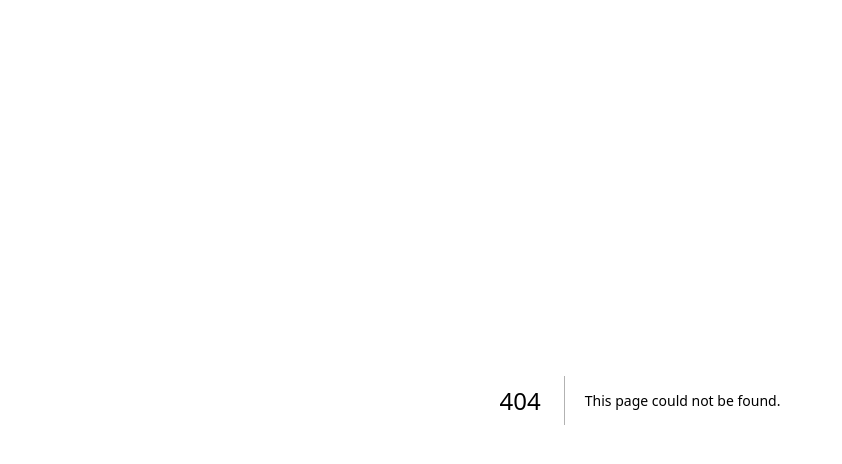
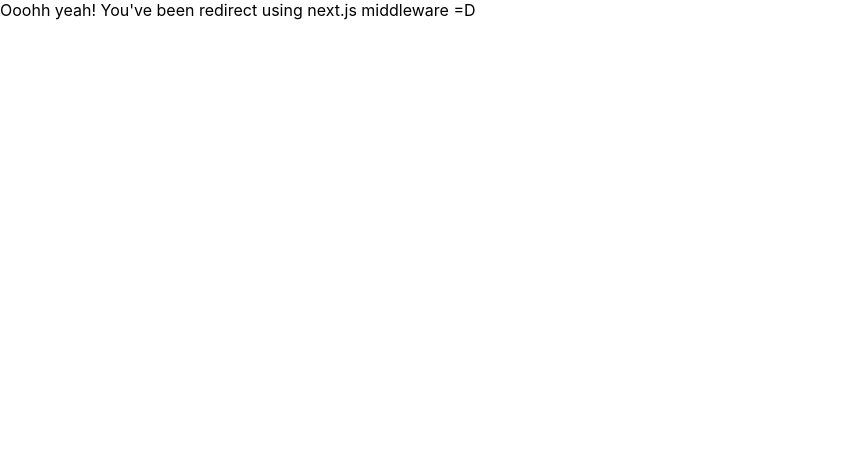
Before and after one commit to joaovitor32/trying-next13-amplify, a Next.js app: page /redirected in a window 1280 px wide. Before the commit this address had no page. Shown: the top 464 px of the page, without its empty margins (0-842 px from the left). Built offline with nearby package versions, Linux system fonts and the light colour scheme.

Commit message:
chore: initial commit

```diff
--- /dev/null
+++ b/pages/redirected.js
@@ -0,0 +1,13 @@
+import React from "react";
+
+const Redirected = () => {
+  return (
+    <div>
+      <span>
+        Ooohh yeah! You&apos;ve been redirect using next.js middleware =D
+      </span>
+    </div>
+  );
+};
+
+export default Redirected;
```
Also changed, not shown: middleware.js (added, +7 -0 lines), pages/foobar.js (added, +11 -0 lines).
